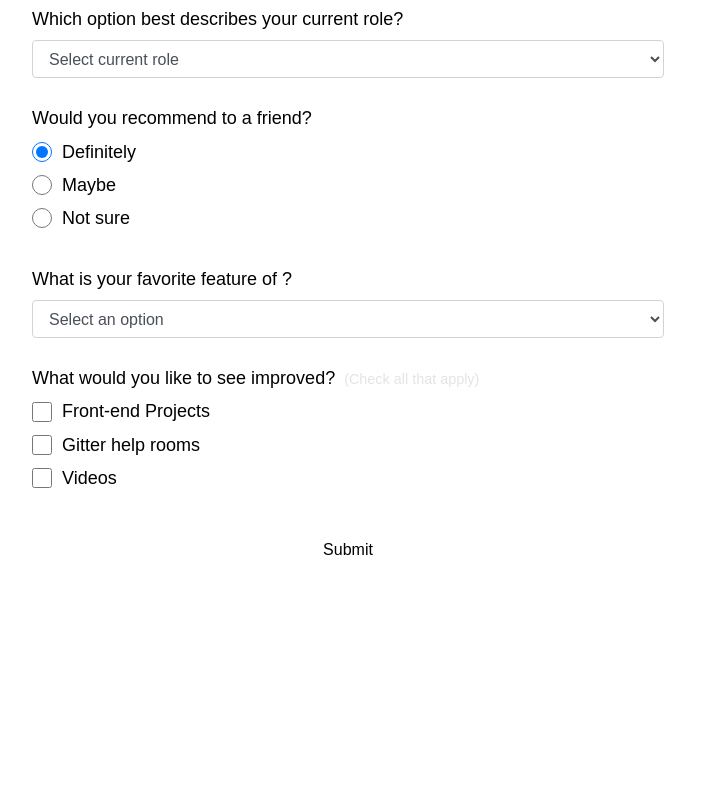
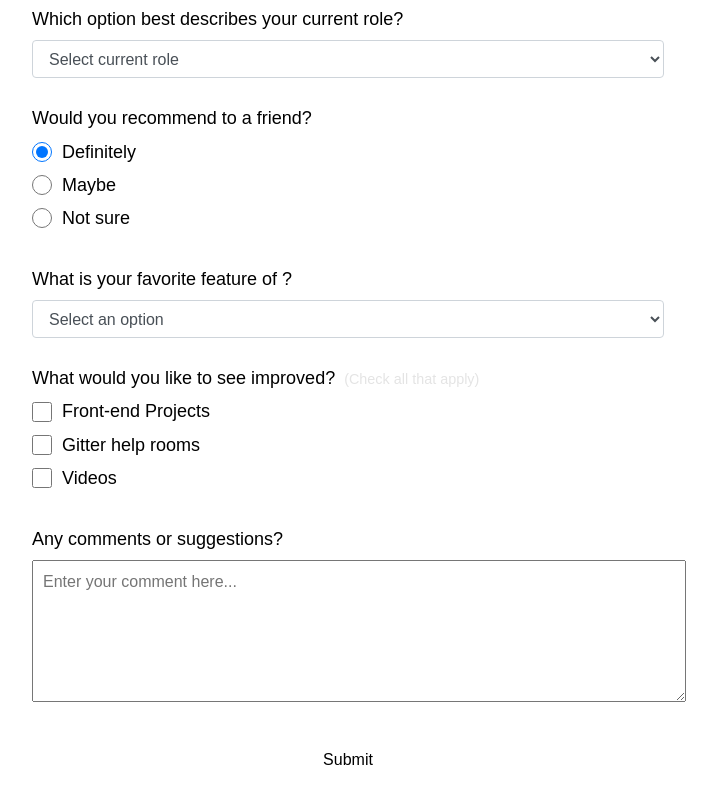
Before and after one commit to bibinvc/bibin-bantaelem, a plain HTML site: page index.html in a window 1280 px wide. Shown: the part 528-1331 px from the top of the page, without its empty margins (292-1009 px from the left). Before the commit the page ends 1165 px from the top, so only its background shows below. Drawn offline with Linux system fonts and the light colour scheme.

Commit message:
added form group

```diff
--- a/index.html
+++ b/index.html
@@ -134,7 +134,15 @@
 
         </div>
 
-
+        <div class="form-group">
+          <p>Any comments or suggestions?</p>
+          <textarea
+            id="comments"
+            class="input-textarea"
+            name="comment"
+            placeholder="Enter your comment here..."
+          ></textarea>
+        </div>
 
         <div class="form-group">
           <button type="submit" id="submit" class="submit-button">
```
